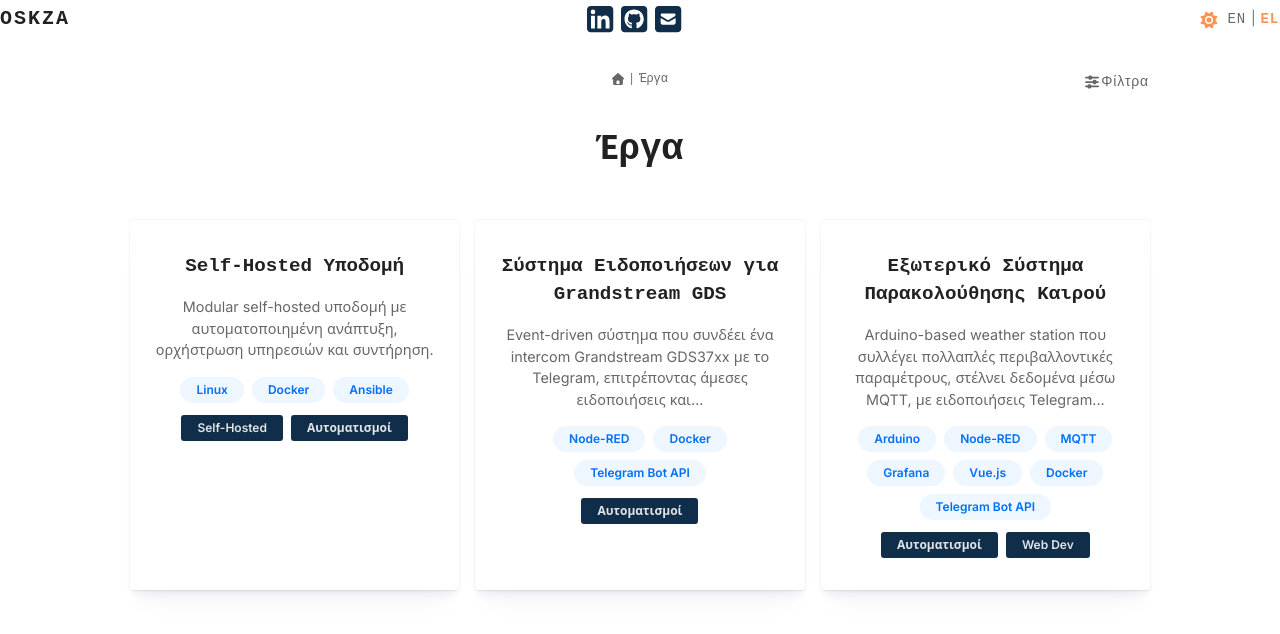
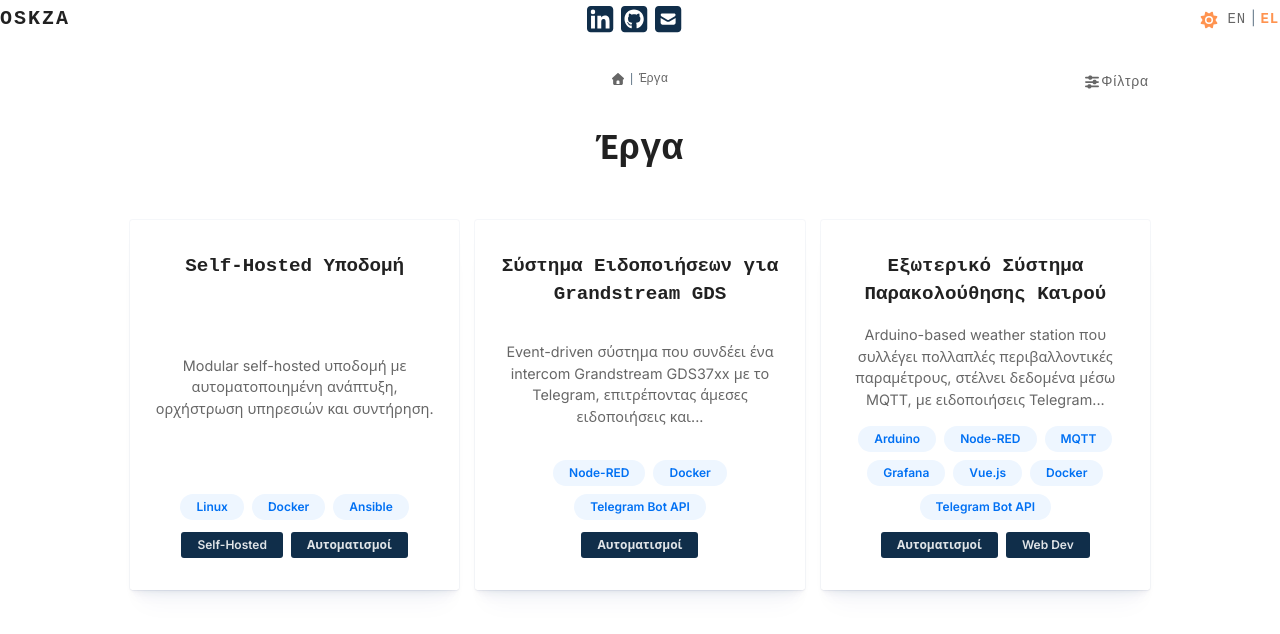
Before and after one commit to oskza/oskza-web, a Vue app: page /projects in a window 1280 px wide. Shown: the top 634 px of the page. Built offline with nearby package versions, Linux system fonts and the light colour scheme; a web font is replaced by a local one.

Commit message:
refactor: changed the vertical spacing in project card component

```diff
--- a/src/components/project/Card.vue
+++ b/src/components/project/Card.vue
@@ -34,8 +34,9 @@ const shortDescr = (text, limit = 15) => {
 .project-card {
   display: flex;
   flex-direction: column;
+  justify-content: space-between;
   gap: var(--spacing-md);
-  padding: 2rem 1rem;
+  padding: var(--spacing-xl) var(--spacing-md);
   font-size: .9rem;
   border: 1px solid var(--border-color);
   border-radius: 3px;
```
